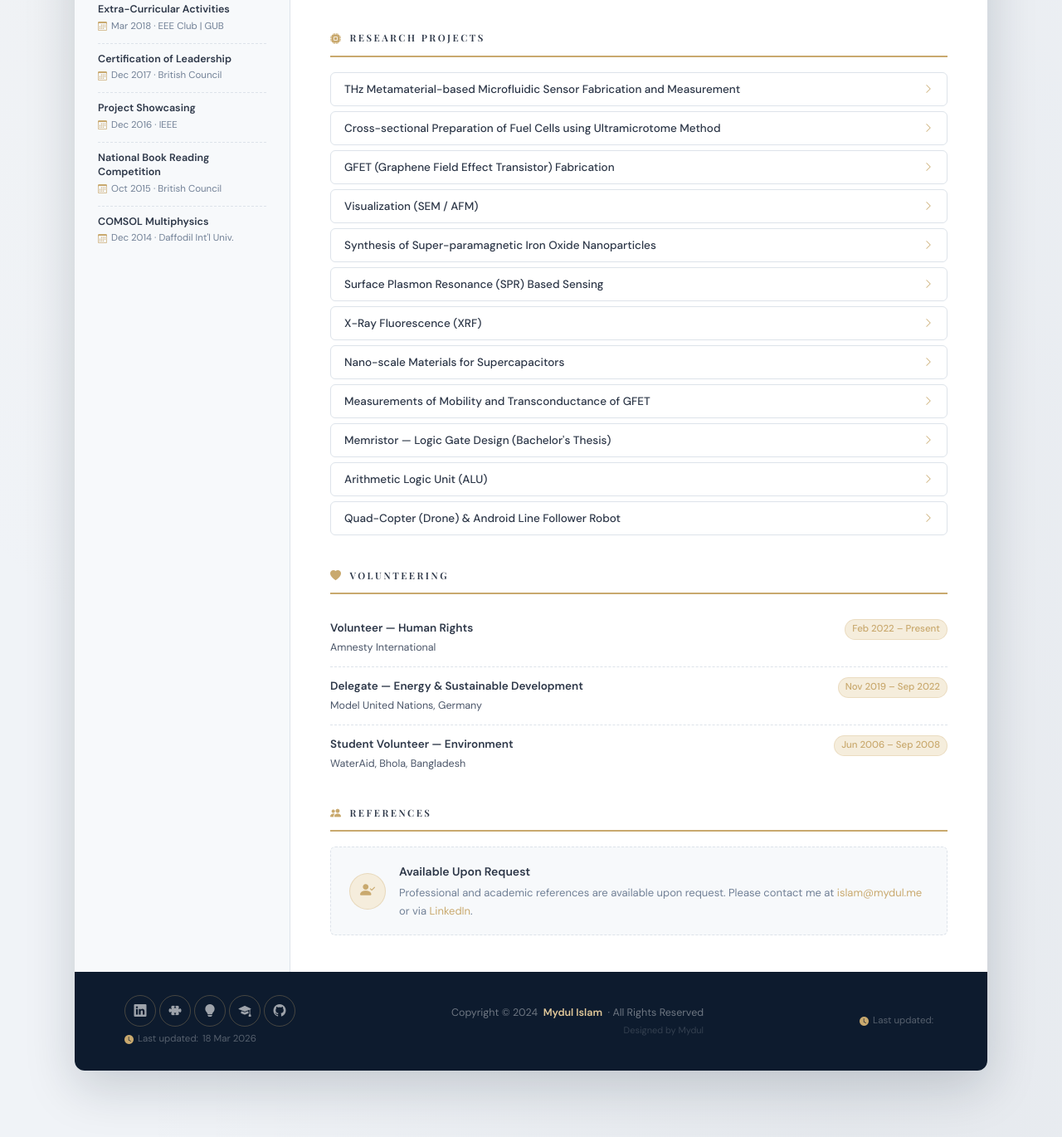
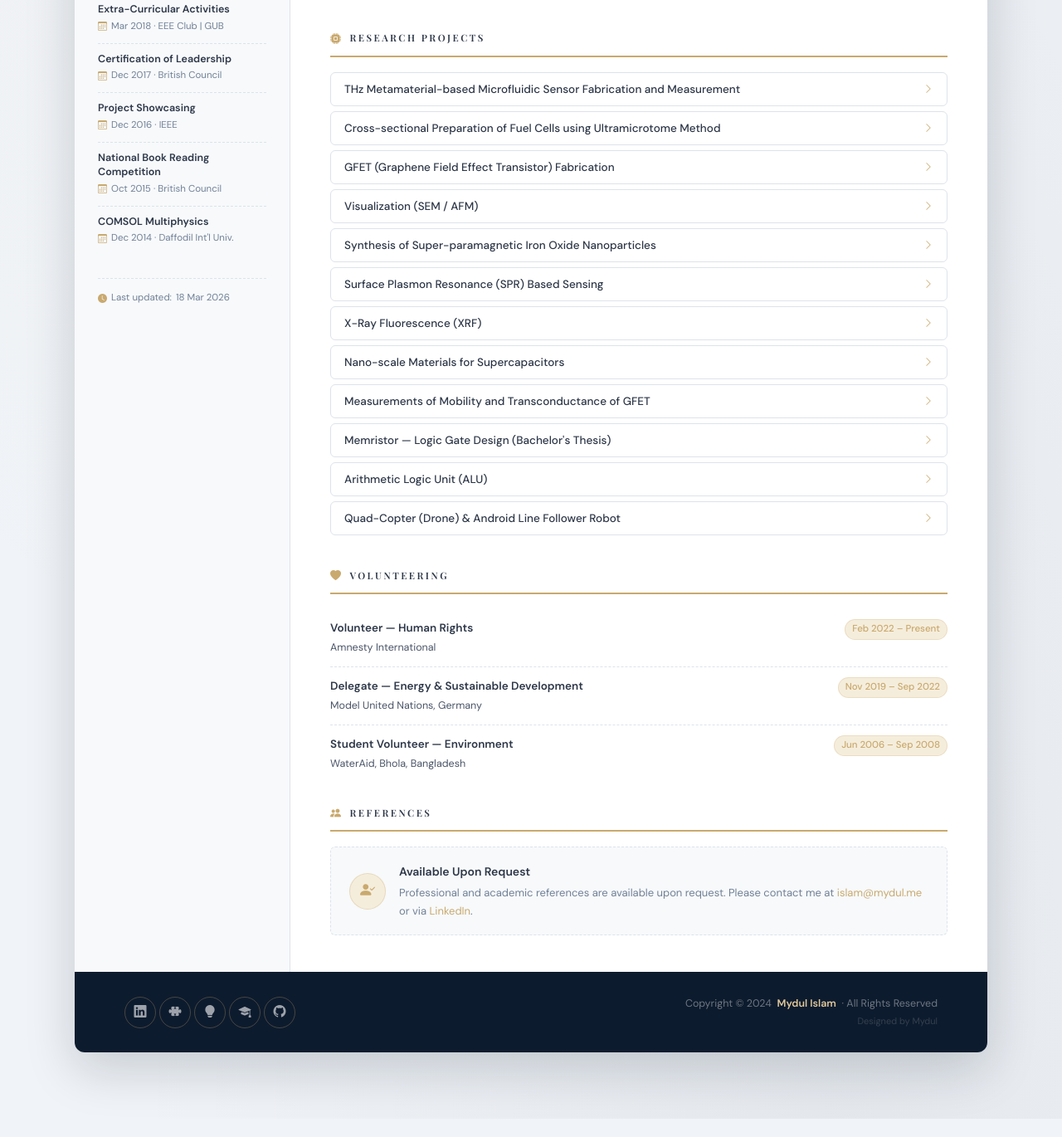
Before and after one commit to mydul/resume, a plain HTML site: page index.html in a window 1280 px wide. Shown: the part 1857-3227 px from the top of the page at 83% size. After the commit the page ends 3205 px from the top, so only its background shows below. Drawn offline with nearby package versions, Linux system fonts and the light colour scheme.

Commit message:
Update last updated section in footer
Replaced footer last updated section with a new design.

```diff
--- a/index.html
+++ b/index.html
@@ -1166,7 +1166,12 @@
           <div class="cert-meta"><i class="bi bi-calendar3"></i> Dec 2014 · Daffodil Int'l Univ.</div>
         </div>
       </section>
-
+      <div style="margin-top:24px; padding-top:14px; border-top:1px dashed var(--border); font-size:11.5px; color:var(--text-muted); display:flex; align-items:center; gap:5px;">
+        <i class="bi bi-clock-fill" style="color:var(--gold); font-size:11px;"></i>
+        <span class="en-only">Last updated:</span>
+        <span class="de-only">Zuletzt aktualisiert:</span>
+        <span id="last-updated"></span>
+      </div>
     </aside>
 
     <!-- ── MAIN ── -->
@@ -1583,22 +1588,10 @@
         <a href="https://scholar.google.com/citations?user=bWTmly8AAAAJ&hl=en" title="Google Scholar"><i class="bi bi-mortarboard-fill"></i></a>
         <a href="https://github.com/mydul" title="GitHub"><i class="bi bi-github"></i></a>
       </div>
-      <div class="footer-updated">
-        <i class="bi bi-clock-fill"></i>
-        <span class="en-only">Last updated: </span>
-        <span class="de-only">Zuletzt aktualisiert: </span>
-        <span id="last-updated"></span>
-      </div>
     </div>
     <div class="footer-copy">
       <span>Copyright © 2024 &nbsp;<strong>Mydul Islam</strong>&nbsp; · All Rights Reserved</span><br>
       <span style="font-size:11px;opacity:0.4;">Designed by Mydul</span>
-    </div>
-    <div class="footer-updated">
-      <i class="bi bi-clock-fill"></i>
-      <span class="en-only">Last updated: </span>
-      <span class="de-only">Zuletzt aktualisiert: </span>
-      <span id="last-updated"></span>
     </div>
   </footer>
 
```
